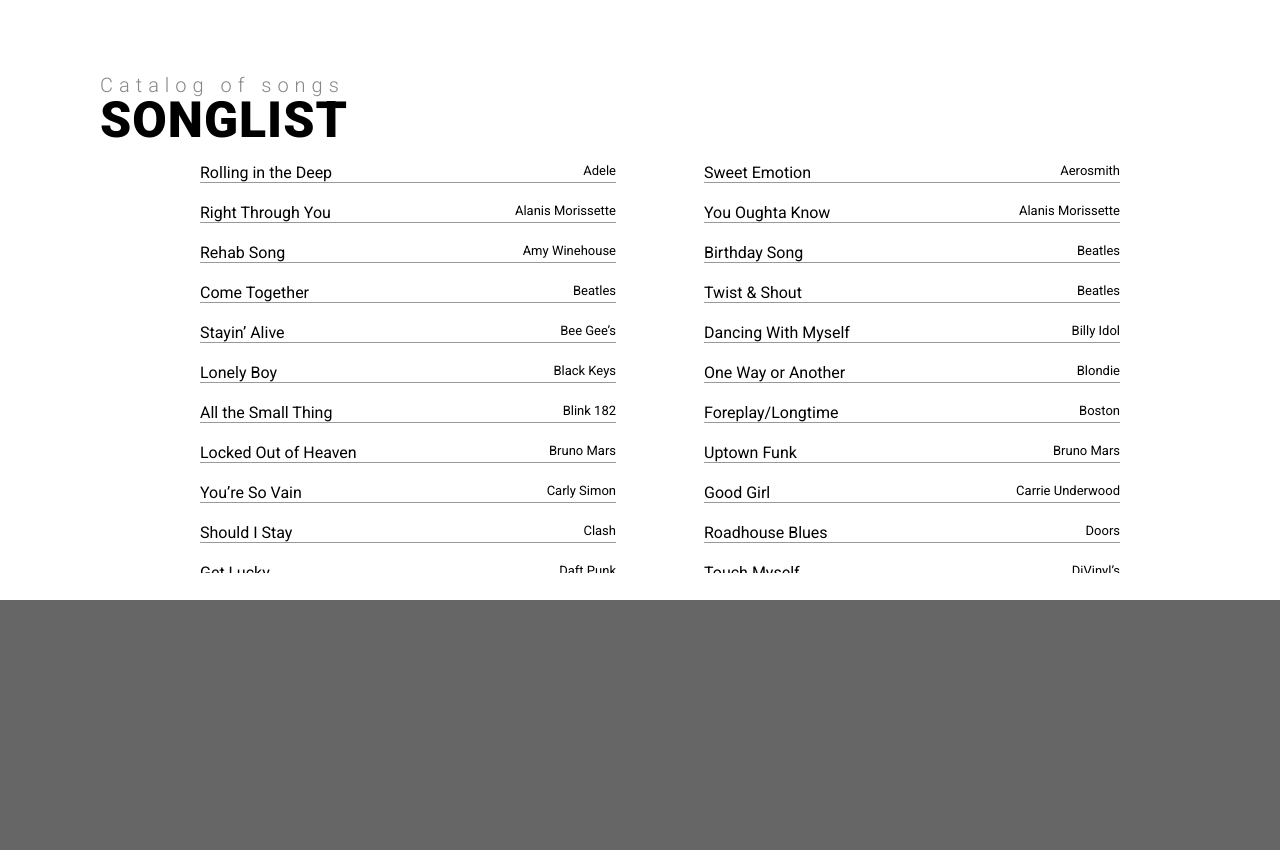
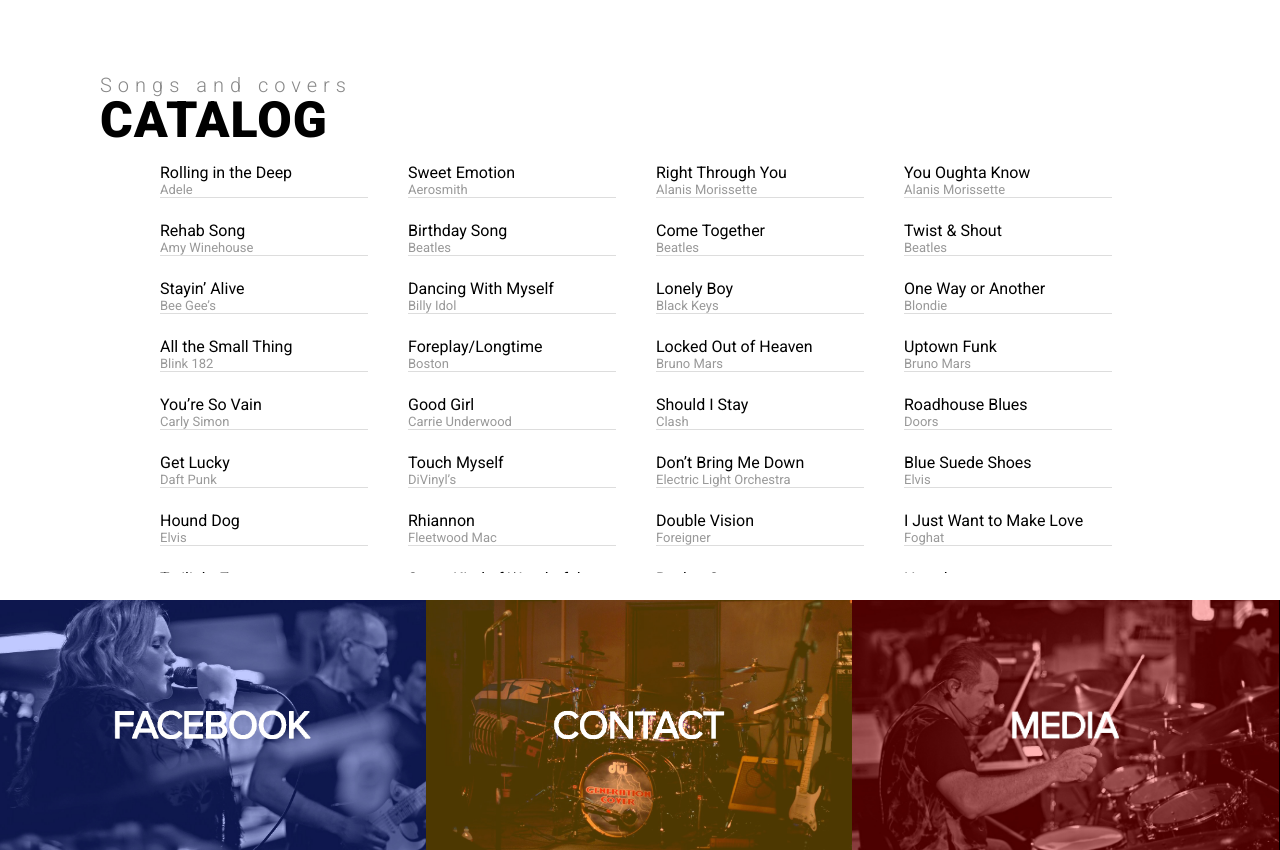
Before and after one commit to Zcharnell/generation-cover-web, a website: page dev/index.html at #/landing in a window 1280 px wide. Shown: the part 2100-2950 px from the top of the page. Before the commit the page ends 2700 px from the top, so only its background shows below. Drawn offline with nearby package versions, Linux system fonts and the light colour scheme; files that its build step writes are made by us from their sources.

Commit message:
song list, sng list, social

```diff
--- a/dev/sass/directives/_catalog.scss
+++ b/dev/sass/directives/_catalog.scss
@@ -7,25 +7,28 @@
 
     li{
         display:inline-block;
-        border-bottom: 1px solid #999;
-        width:40%;
-        margin:10px 20px 10px 60px;
+        border-bottom: 1px solid #DDDDDD;
+        width:20%;
+        margin:10px 20px;
         // padding:0 20px;
-        float:left;
+        // float:left;
 
         &:nth-child(even){
-            float:right;
-            margin:10px 60px 10px 20px;
+            // float:right;
+            // margin:10px 60px 10px 20px;
         }
+    }
+
+    .song-container{
+        float:left;
     }
 
     .song-title{
         font-size:16px;
-        float:left;
     }
 
     .song-artist{
         font-size:13px;
-        float:right;
+        color:#999;
     }
 }
--- a/dev/sass/templates/_landing.scss
+++ b/dev/sass/templates/_landing.scss
@@ -173,4 +173,31 @@
 		}
 	}
 
+	#social-section{
+		height:250px;
+		background-color:#000;
+
+		.social{
+			width:33.3%;
+			float:left;
+			height:100%;
+			display:block;
+		}
+
+		.facebook{
+			background: #000000 url("../assets/images/gencov2-facebook.jpg") no-repeat center center;
+			background-size:100% auto;
+		}
+
+		.contact{
+			background: #000000 url("../assets/images/gencov13-contact.jpg") no-repeat center center;
+			background-size:100% auto;
+		}
+
+		.media{
+			background: #000000 url("../assets/images/gencov6-media.jpg") no-repeat center center;
+			background-size:100% auto;
+		}
+	}
+
 }
--- a/dev/templates/directives/catalog.tpl.html
+++ b/dev/templates/directives/catalog.tpl.html
@@ -1,8 +1,10 @@
 <div id="catalog">
     <ul>
         <li ng-repeat="song in list">
-            <span class="song-title">{{song.title}}</span>
-            <span class="song-artist">{{song.artist}}</span>
+            <div class="song-container">
+                <div class="song-title">{{song.title}}</div>
+                <div class="song-artist">{{song.artist}}</div>
+            </div>
         </li>
     </ul>
 </div>
--- a/dev/templates/landing.tpl.html
+++ b/dev/templates/landing.tpl.html
@@ -32,11 +32,23 @@
     </div>
     <div id="songs-section">
         <div class="title-container">
-            <div class="subtitle">Catalog of songs</div>
-            <div class="title">Songlist</div>
+            <div class="subtitle">Songs and covers</div>
+            <div class="title">Catalog</div>
         </div>
         <div class="catalog">
             <catalog list="LandingCtrl.catalog"></catalog>
         </div>
     </div>
+    <div id="social-section">
+        <!-- <div class="title-container">
+            <div class="subtitle">Catalog of songs</div>
+            <div class="title">Songlist</div>
+        </div> -->
+        <a class="social facebook" href="https://www.facebook.com/Generationcover">
+        </a>
+        <a class="social contact" href="mailto:generationcover@gmail.com">
+        </a>
+        <a class="social media" href="https://www.facebook.com/Generationcover/photos_stream">
+        </a>
+    </div>
 </div>
```
Also changed, not shown: dev/assets/images/gencov12.jpg (added), dev/assets/images/gencov13-contact.jpg (added), dev/assets/images/gencov13.jpg (added), dev/assets/images/gencov2-facebook.jpg (added), dev/assets/images/gencov6-media.jpg (added), dev/css/gcover.css, 3 other files.
